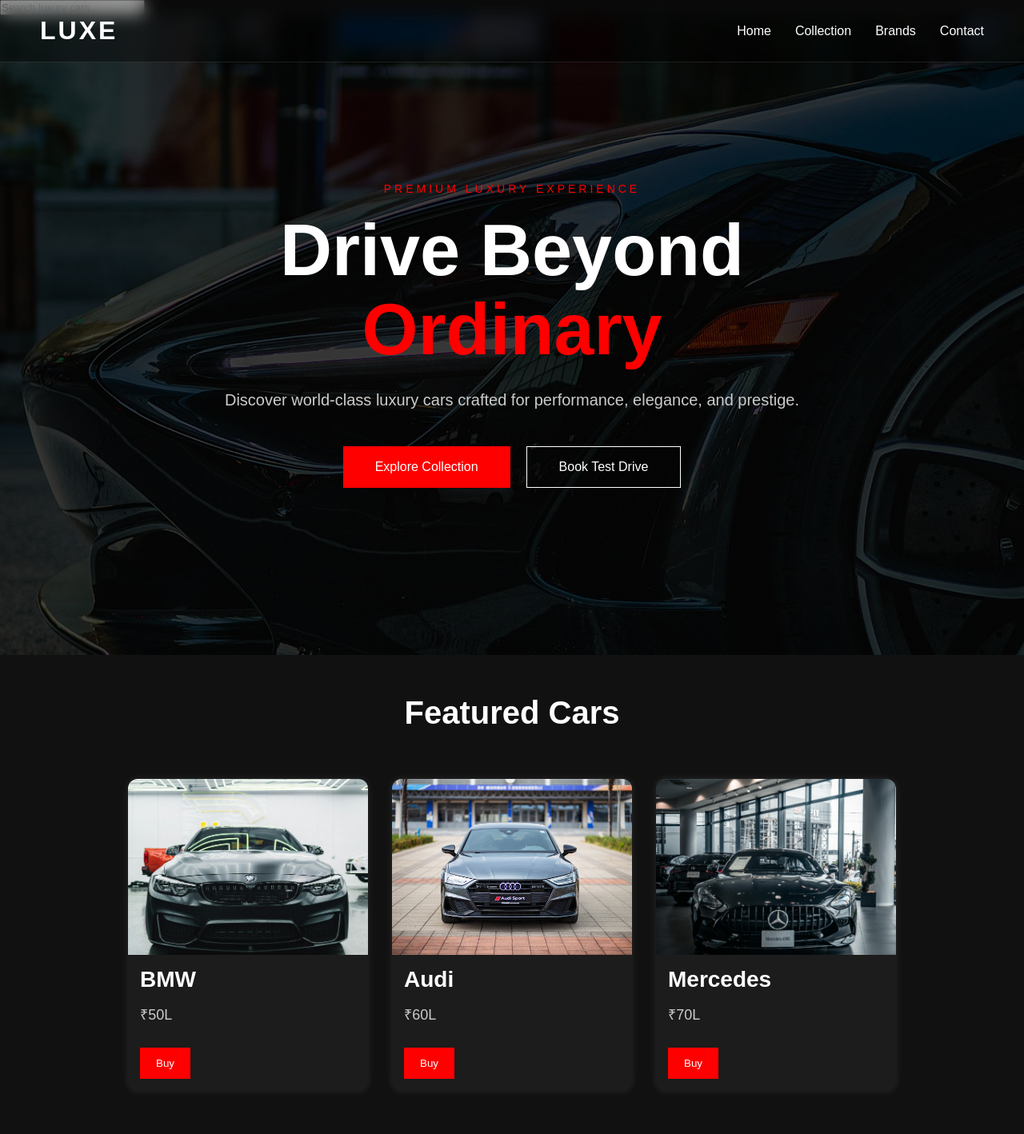
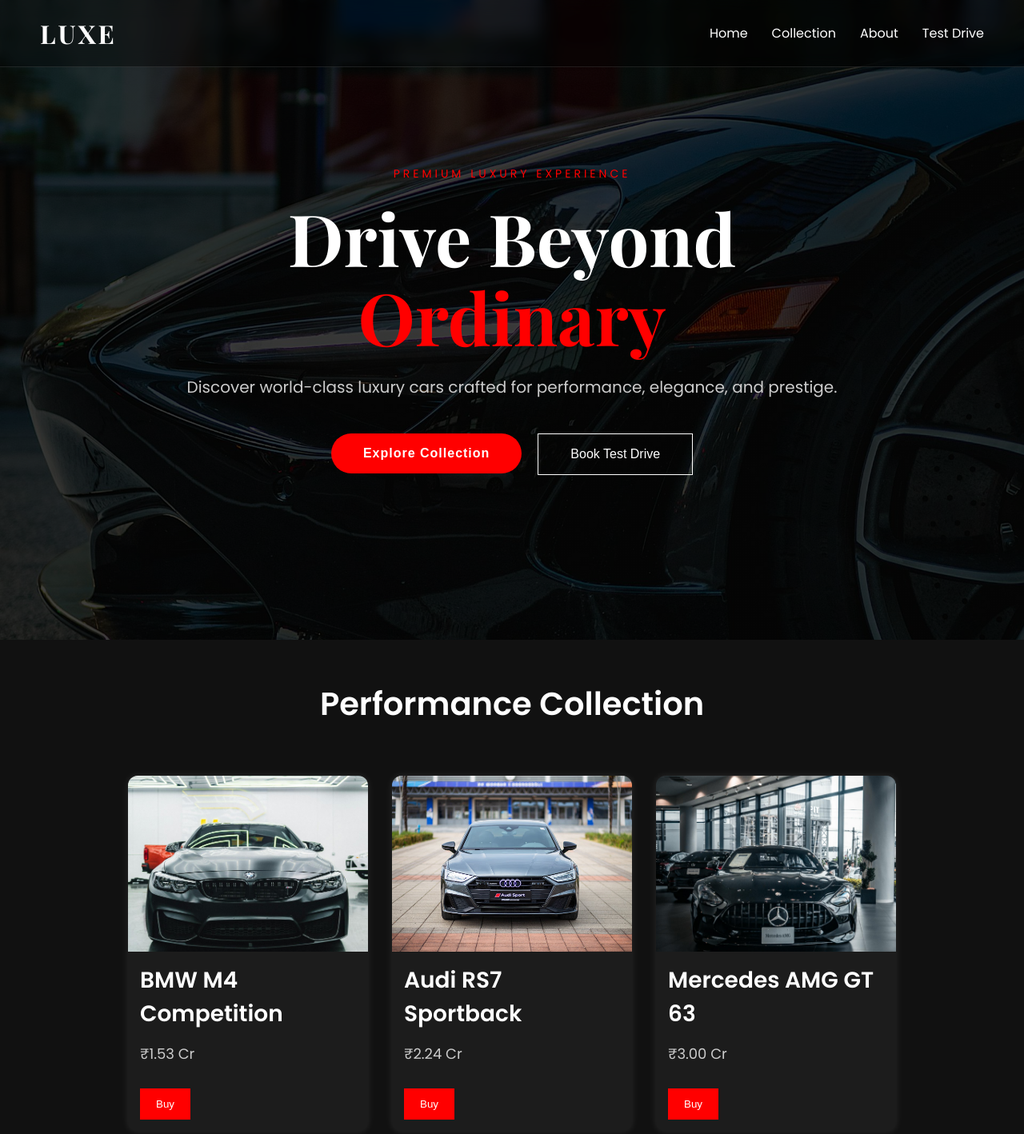
Before and after one commit to mnoman-ai/car_showroom-website, a plain HTML site: page index.html in a window 1280 px wide. Shown: the top 1418 px of the page at 80% size. Drawn offline with nearby package versions, Linux system fonts and the light colour scheme.

Commit message:
Refined homepage UI and updated luxury collection experience

```diff
--- a/index.html
+++ b/index.html
@@ -17,17 +17,6 @@
 
     <!-- ================= NAVBAR ================= -->
 
-      <section class="search-section">
-
-    <input
-        type="text"
-        id="searchInput"
-        placeholder="Search luxury cars..."
-    >
-
-</section>
-
-
 <header>
 
     <nav class="navbar">
@@ -39,19 +28,46 @@
         <ul class="nav-links">
 
             <li>
-                <a href="#">Home</a>
+
+                <a href="index.html">
+
+                    Home
+
+                </a>
+
             </li>
 
+
             <li>
-                <a href="#">Collection</a>
+
+                <a href="collection.html">
+
+                    Collection
+
+                </a>
+
             </li>
 
+
             <li>
-                <a href="#">Brands</a>
+
+                <a href="about.html">
+
+                    About
+
+                </a>
+
             </li>
 
+
             <li>
-                <a href="#">Contact</a>
+
+                <a href="test-drive.html">
+
+                    Test Drive
+
+                </a>
+
             </li>
 
         </ul>
@@ -87,14 +103,24 @@
 
         <div class="hero-buttons">
 
+           <a href="collection.html">
+
     <button class="primary-btn">
+
         Explore Collection
+
     </button>
 
+</a>
+          <a href="test-drive.html">
+
     <button class="secondary-btn">
+
         Book Test Drive
+
     </button>
 
+</a>
         </div>
 
     </div>
@@ -112,7 +138,7 @@
                 font-size:40px;
             "
         >
-            Featured Cars
+            Performance Collection
         </h2>
 
     </section>
--- a/script.js
+++ b/script.js
@@ -1,29 +1,55 @@
 function showAlert() {
     alert("Welcome to LUXE Cars!");
 }
+// Premium Collection Data
 
-// Car Data
 let cars = [
 
     {
-        name: "BMW",
-        price: "₹50L",
-        img: "assets/images/bmw.jpg"
+
+        name: "BMW M4 Competition",
+
+        price: "₹1.53 Cr",
+
+        img: "assets/images/bmw.jpg",
+
+        tagline:
+        "Precision engineered performance."
+
     },
 
+
+
     {
-        name: "Audi",
-        price: "₹60L",
-        img: "assets/images/audi.jpg"
+
+        name: "Audi RS7 Sportback",
+
+        price: "₹2.24 Cr",
+
+        img: "assets/images/audi.jpg",
+
+        tagline:
+        "Executive power in motion."
+
     },
 
+
+
     {
-        name: "Mercedes",
-        price: "₹70L",
-        img: "assets/images/merc.jpg"
+
+        name: "Mercedes AMG GT 63",
+
+        price: "₹3.00 Cr",
+
+        img: "assets/images/merc.jpg",
+
+        tagline:
+        "Luxury fused with domination."
+
     }
 
 ];
+
 
 // DOM Manipulation
 let container = document.getElementById("carList");
--- a/style.css
+++ b/style.css
@@ -1,3 +1,6 @@
+@import url('https://fonts.googleapis.com/css2?family=Playfair+Display:wght@600;700&family=Poppins:wght@300;400;500;600&display=swap');
+
+
 html {
     scroll-behavior: smooth;
 }
@@ -9,7 +12,7 @@
 }
 
 body {
-    font-family: Arial, sans-serif;
+font-family: 'Poppins', sans-serif;
     background-color: #111;
     color: white;
     overflow-x: hidden;
@@ -44,6 +47,8 @@
 }
 
 .logo {
+
+    font-family: 'Playfair Display', serif;
 
     font-size: 32px;
 
@@ -82,6 +87,9 @@
 /* ================= PREMIUM HERO ================= */
 
 .hero {
+
+
+
 
     position: relative;
 
@@ -129,6 +137,7 @@
 
 .hero h1 {
 
+    font-family: 'Playfair Display', serif;
     font-size: 90px;
 
     line-height: 1.1;
@@ -165,7 +174,14 @@
 
 .primary-btn {
 
-    padding: 16px 40px;
+
+border-radius: 50px;
+
+font-weight: 600;
+
+letter-spacing: 1px;
+
+padding: 16px 40px;
 
     border: none;
 
@@ -206,6 +222,12 @@
 
 .secondary-btn:hover {
 
+
+    border-radius: 50px;
+
+font-weight: 600;
+
+letter-spacing: 1px;
     background: white;
 
     color: black;
```
Lines whose indentation alone changed are shown as unchanged.
